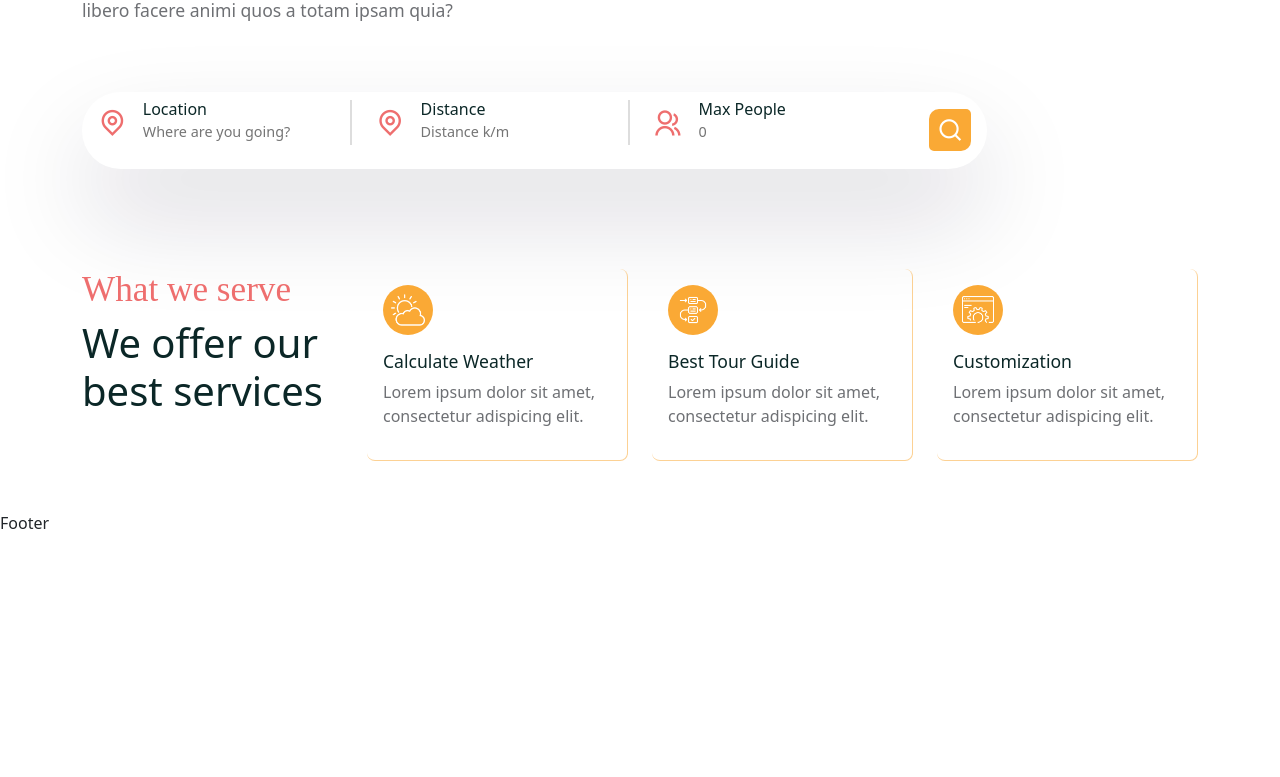
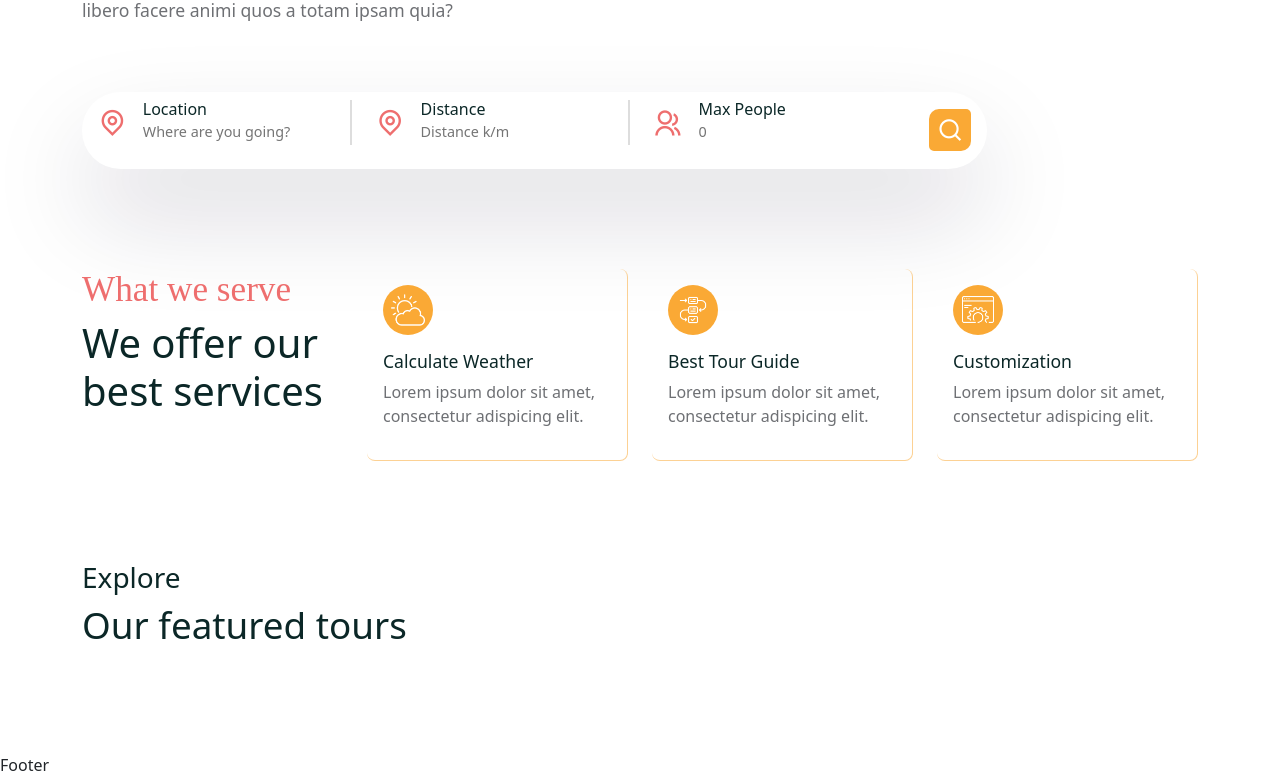
Before and after one commit to Billyrosecodes/Tour_app, a React (Create React App) app in the folder frontend/: page /home in a window 1280 px wide. Shown: the part 562-1339 px from the top of the page. Before the commit the page ends 1097 px from the top, so only its background shows below. Built offline with nearby package versions, Linux system fonts and the light colour scheme; a web font is replaced by a local one.

Commit message:
adding the features

```diff
--- a/frontend/src/pages/Home.jsx
+++ b/frontend/src/pages/Home.jsx
@@ -66,7 +66,20 @@ const Home = () => {
                 <h5 className="services_subtitle">What we serve</h5>
                 <h2 className="services_title">We offer our best services</h2>
               </Col>
-              <ServiceList/>
+              <ServiceList />
+            </Row>
+          </Container>
+        </section>
+
+        {/* ====== featured tour section ======== */}
+
+        <section>
+          <Container>
+            <Row>
+              <Col lg="12" className="mb-5">
+                <Subtitle subtitle={"Explore"} />
+                <h2 className="featured_tour-title">Our featured tours</h2>
+              </Col>
             </Row>
           </Container>
         </section>
--- a/frontend/src/styles/home.css
+++ b/frontend/src/styles/home.css
@@ -49,3 +49,8 @@
     font-size: 2.5rem;
     font-weight: 500;
 }
+
+.featured_tour-title {
+    font-size: 2.3rem;
+    font-weight: 500;
+}
```
